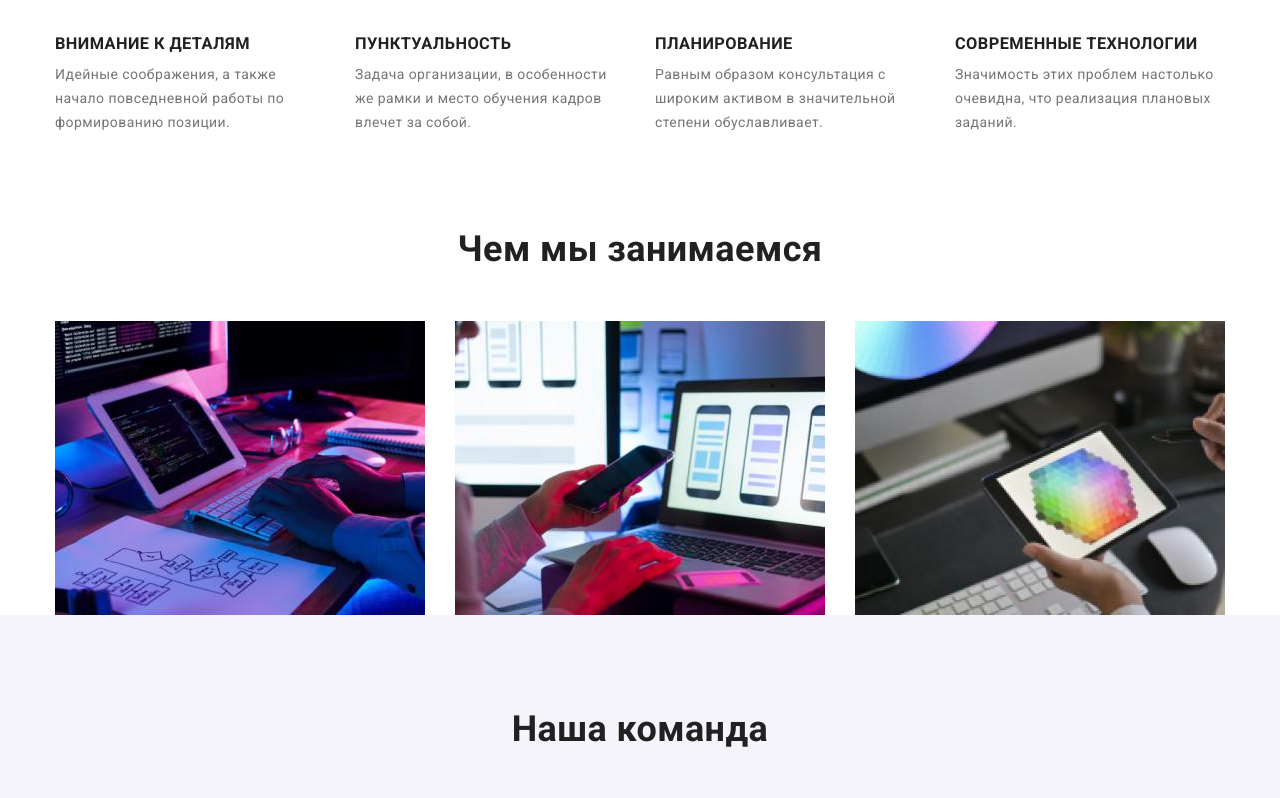
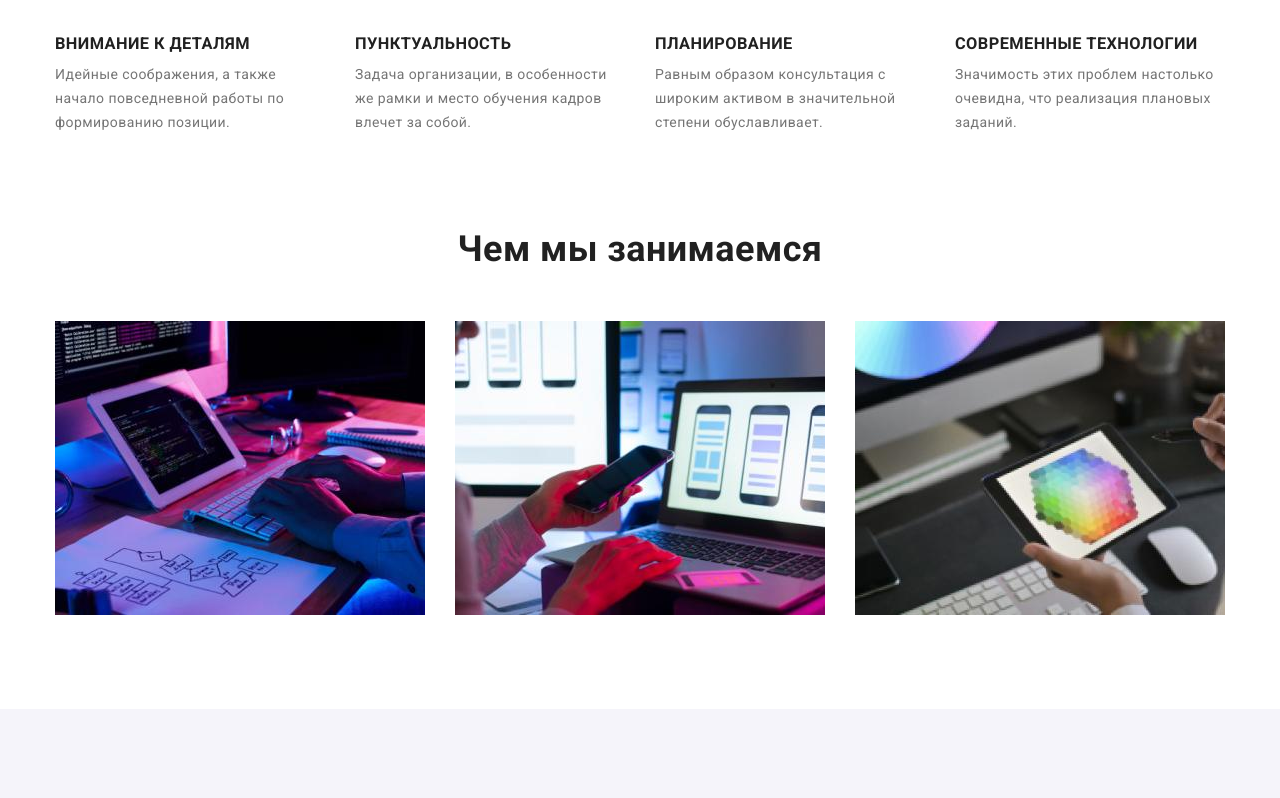
Before and after one commit to ElenaLukashevych/goit-markup-hw-03, a plain HTML site: page index.html in a window 1280 px wide. Shown: the part 740-1538 px from the top of the page. Drawn offline with nearby package versions, Linux system fonts and the light colour scheme.

Commit message:
Правки после проверки

```diff
--- a/css/styles.css
+++ b/css/styles.css
@@ -327,6 +327,7 @@ header {
 .footer-logo {
   display: block;
   margin-bottom: 20px;
+  padding: 0;
 }
 
 .address {
--- a/index.html
+++ b/index.html
@@ -90,7 +90,7 @@
         </div>
       </section>
       <!--Примеры работ-->
-      <section class="section examples-section">
+      <section class="section">
         <div class="container">
           <h2 class="section-title">Чем мы занимаемся</h2>
           <ul class="examples">
```
